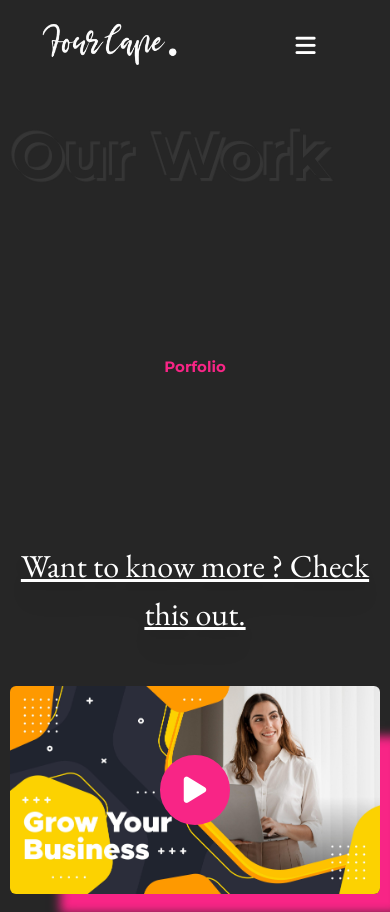
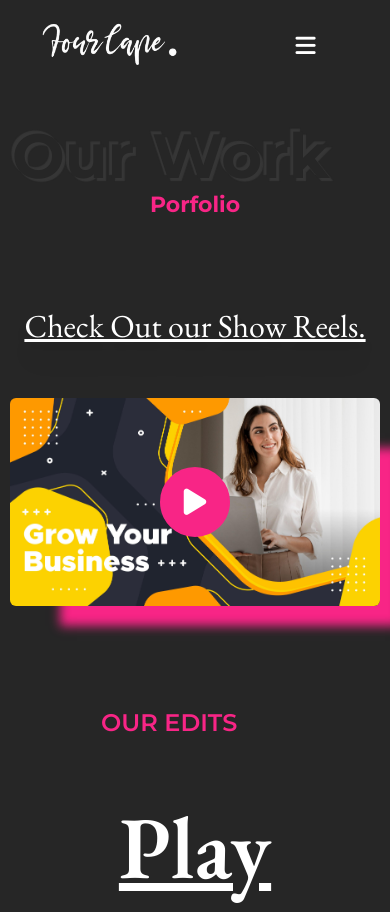
Before and after one commit to Four-Cape-Org/Four-Cape-Web-Frontend, a React (Vite) app: page /portfolio in a window 390 px wide. Shown: the top 912 px of the page. Built offline with nearby package versions, Linux system fonts and the light colour scheme.

Commit message:
Portfolio Heading made responsive

```diff
--- a/src/Components/Portfolio/Portfolio.jsx
+++ b/src/Components/Portfolio/Portfolio.jsx
@@ -18,9 +18,9 @@ const Portfolio = () => {
   return (
     <>
         <Navbar bookCallRef={bookCallRef}/>
-        <div className='relative h-[22em] w-screen mt-5'>
+        <div className='relative lg:h-[22em] md:h-[14em] sm:h-[11em] h-[7em] w-screen mt-5'>
           <OverlayText className="absolute top-0 left-10 z-[0] text-[18vw] max-[1250px]:text-[16vw] max-[550px]:left-3" text="Our Work" />
-          <h2 className='absolute top-[70%] left-[50%] translate-x-[-50%] text-accent-color font-bold font-primary text-[15px] sm:text-[15px] md:text-[20px] lg:text-[45px]'>Porfolio</h2>
+          <h2 className='absolute top-[70%] left-[50%] translate-x-[-50%] text-accent-color font-bold font-primary text-[22px] sm:text-[27px] md:text-[35px] lg:text-[45px]'>Porfolio</h2>
         </div>
         <ShowReel/>
         <Reels/>
--- a/src/Components/Portfolio/ShowReel.jsx
+++ b/src/Components/Portfolio/ShowReel.jsx
@@ -4,7 +4,7 @@ import AdThumbnail from '../../assets/img/home/adThumbnail.jpeg'
 const ShowReel = () => {
   return (
     <div className='relative lg:mt-[13em] md:mt-[3em] sm:mt-[3em] mt-[5em]'>
-        <h2 className='font-secondary lg:text-[4em] md:text-[3em] sm:text-[2em] text-[2em] mx-4 drop-shadow-xl text-center underline'>Want to know more ? Check this out.</h2>
+        <h2 className='font-secondary lg:text-[4em] md:text-[3em] sm:text-[2em] text-[2em] mx-4 drop-shadow-xl text-center underline'>Check Out our Show Reels.</h2>
         <div className='relative flex justify-center items-center my-[3em] cursor-pointer'>
           <img src={AdThumbnail} className='lg:w-[80%] md:w-[80%] sm:w-[90%] w-[95%] rounded-md shadow-[35px_35px_10px_-15px_#F82586] noSelect' alt="Advertisment Thumbnail" />
           <button className='absolute top-[50%] translate-y-[-50%] rounded-[50%] bg-accent-color border-[2px] border-accent-color hover:border-[white] h-[2.5em] w-[2.5em] max-[700px]:h-[70px] max-[700px]:w-[70px] text-[50px] max-[700px]:text-[30px]'><i className="fa-solid fa-play"></i></button>
```
